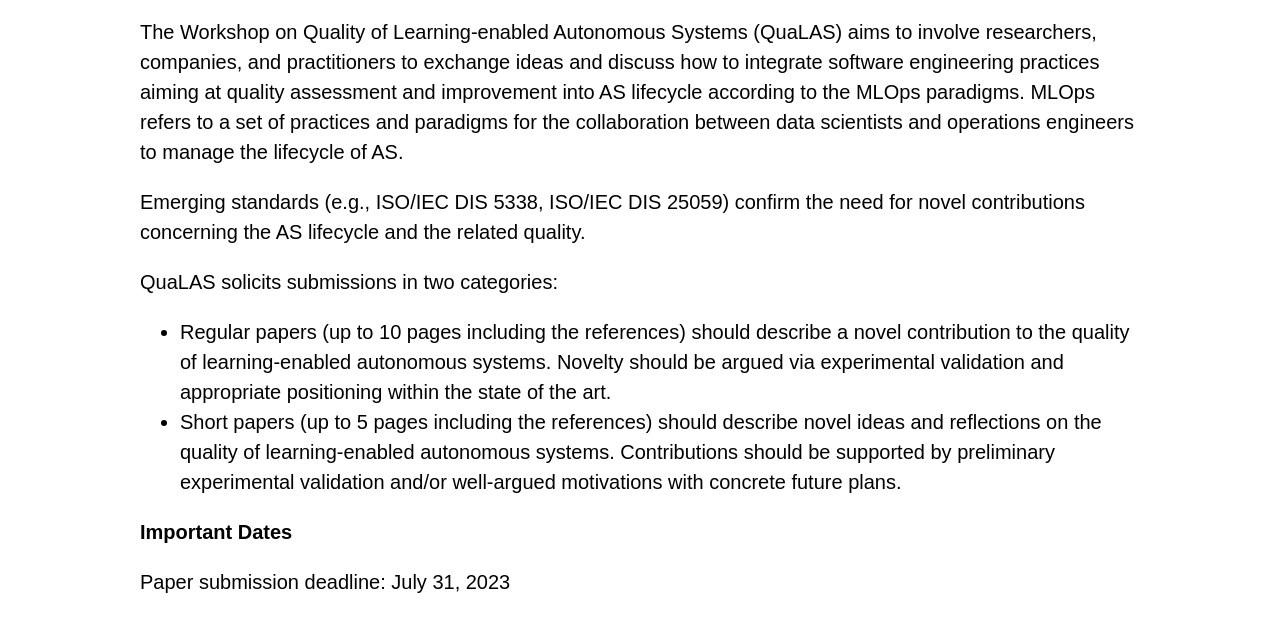
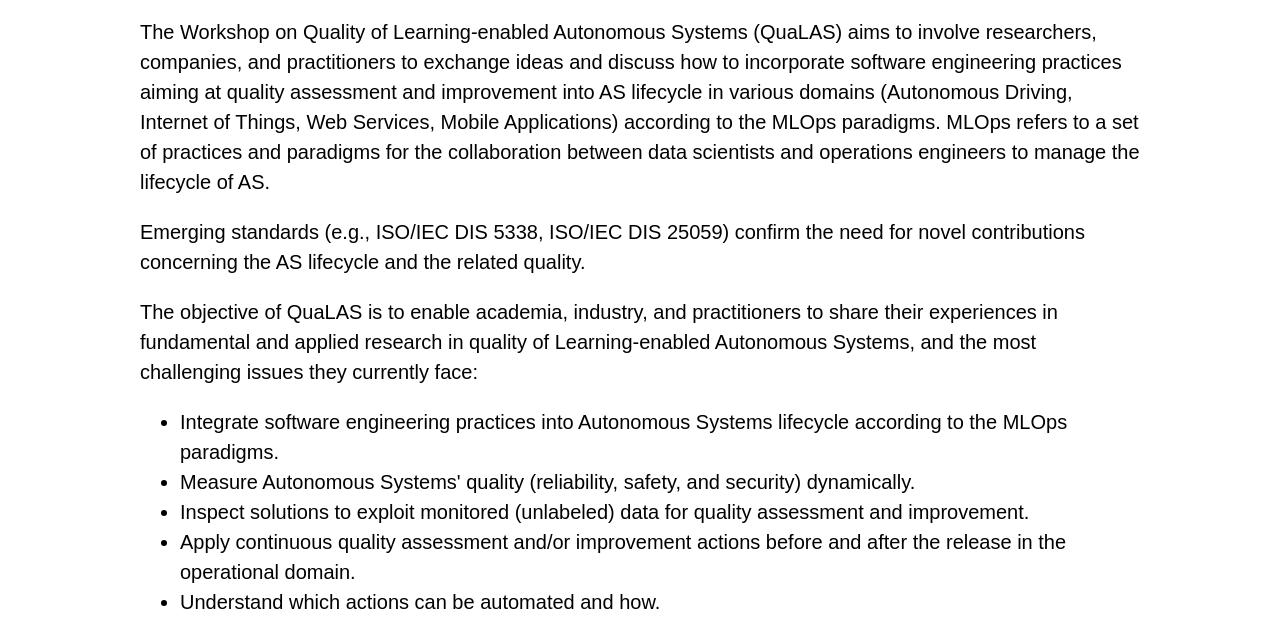
Before and after one commit to qualas/2023, a plain HTML site: page papers.html in a window 1280 px wide. Shown: the part 179-800 px from the top of the page. Drawn offline with Linux system fonts and the light colour scheme.

Commit message:
Add files via upload

```diff
--- a/papers.html
+++ b/papers.html
@@ -93,8 +93,17 @@
 
   <div class="text-container">
     <h2>Call for Papers</h2>
-    <p>The Workshop on Quality of Learning-enabled Autonomous Systems (QuaLAS) aims to involve researchers, companies, and practitioners to exchange ideas and discuss how to integrate software engineering practices aiming at quality assessment and improvement into AS lifecycle according to the MLOps paradigms. MLOps refers to a set of practices and paradigms for the collaboration between data scientists and operations engineers to manage the lifecycle of AS.</p>
+    <p>The Workshop on Quality of Learning-enabled Autonomous Systems (QuaLAS) aims to involve researchers, companies, and practitioners to exchange ideas and discuss how to incorporate software engineering practices aiming at quality assessment and improvement into AS lifecycle in various domains (Autonomous Driving, Internet of Things, Web Services, Mobile Applications) according to the MLOps paradigms. MLOps refers to a set of practices and paradigms for the collaboration between data scientists and operations engineers to manage the lifecycle of AS.</p>
     <p>Emerging standards (e.g., ISO/IEC DIS 5338, ISO/IEC DIS 25059) confirm the need for novel contributions concerning the AS lifecycle and the related quality.</p>
+
+    <p>The objective of QuaLAS is to enable academia, industry, and practitioners to share their experiences in fundamental and applied research in quality of Learning-enabled Autonomous Systems, and the most challenging issues they currently face:</p>
+    <ul>
+      <li>Integrate software engineering practices into Autonomous Systems lifecycle according to the MLOps paradigms.</li>
+      <li>Measure Autonomous Systems' quality (reliability, safety, and security) dynamically.</li>
+      <li>Inspect solutions to exploit monitored (unlabeled) data for quality assessment and improvement.</li>
+      <li>Apply continuous quality assessment and/or improvement actions before and after the release in the operational domain.</li>
+      <li>Understand which actions can be automated and how.</li>
+    </ul>
 
     <p>QuaLAS solicits submissions in two categories:</p>
       <ul>
```
